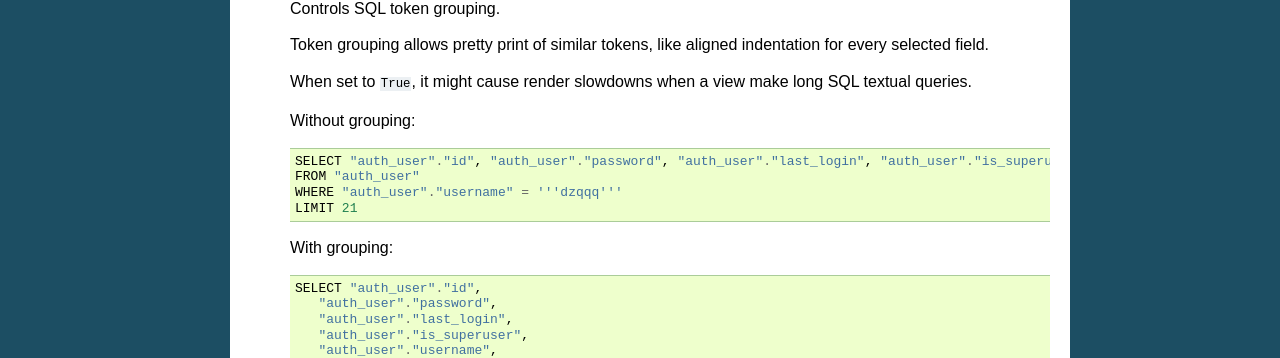
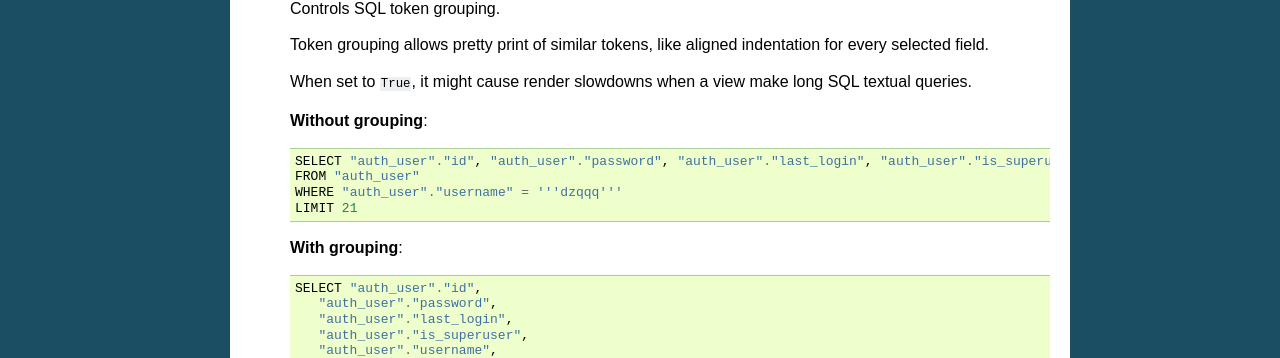
Before and after one commit to jazzband/django-debug-toolbar, a Sphinx documentation site: the page built from docs/configuration.rst, in a window 1280 px wide and 900 px high, scrolled down 3789 px. Shown: the part 148-506 px from the top of the window. Built offline with Sphinx 7.4.7, drawn with Linux system fonts in a browser that asks for light colours.

```diff
--- a/docs/configuration.rst
+++ b/docs/configuration.rst
@@ -235,14 +235,14 @@ Panel options
   When set to ``True``, it might cause render slowdowns
   when a view make long SQL textual queries.
 
-  Without grouping::
+  **Without grouping**::
 
     SELECT "auth_user"."id", "auth_user"."password", "auth_user"."last_login", "auth_user"."is_superuser", "auth_user"."username", "auth_user"."first_name", "auth_user"."last_name", "auth_user"."email", "auth_user"."is_staff", "auth_user"."is_active", "auth_user"."date_joined"
     FROM "auth_user"
     WHERE "auth_user"."username" = '''dzqqq'''
     LIMIT 21
 
-  With grouping::
+  **With grouping**::
 
     SELECT "auth_user"."id",
        "auth_user"."password",
```
